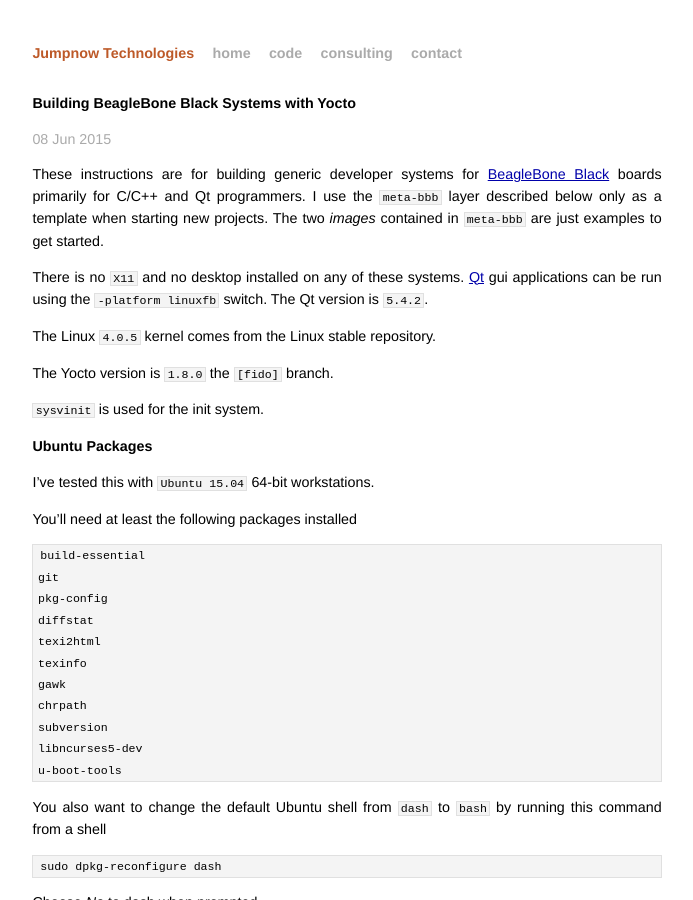
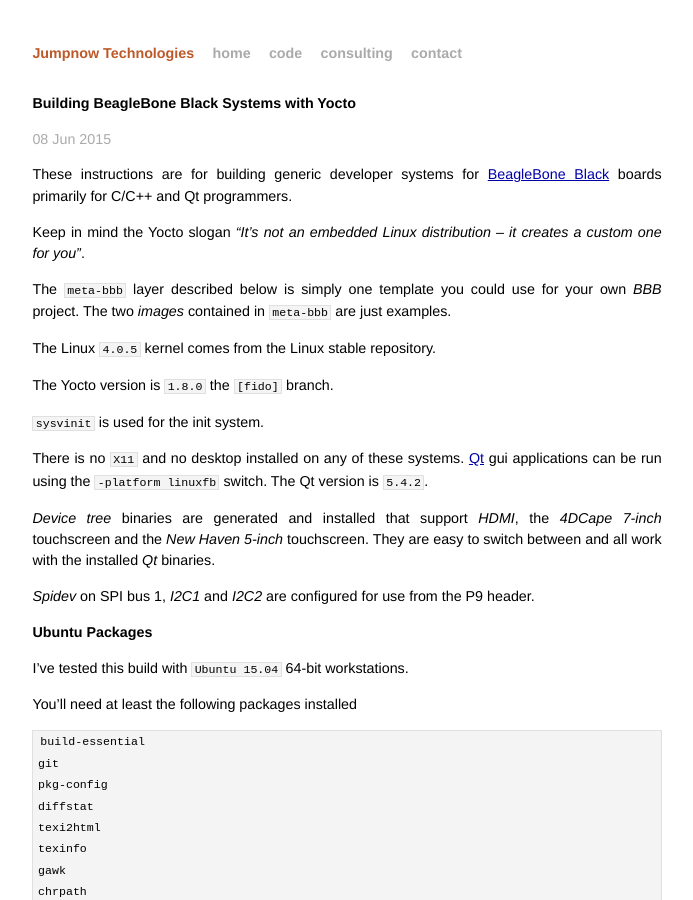
Before and after one commit to jumpnow/jumpnowtek-site, a Jekyll site: the page built from _posts/2015-06-08-BeagleBone-Systems-with-Yocto.md, in a window 1280 px wide and 900 px high. Shown: the whole window, without its empty margins (293-986 px from the left). Built offline with Jekyll 4.4.1, drawn with Linux system fonts in a browser that asks for light colours.

Commit message:
Update bone doc

```diff
--- a/_posts/2015-06-08-BeagleBone-Systems-with-Yocto.md
+++ b/_posts/2015-06-08-BeagleBone-Systems-with-Yocto.md
@@ -7,9 +7,13 @@
 tags: [linux, beaglebone, yocto]
 ---
 
-These instructions are for building generic developer systems for [BeagleBone Black][beagleboard] boards primarily for C/C++ and Qt programmers. I use the `meta-bbb` layer described below only as a template when starting new projects. The two *images* contained in `meta-bbb` are just examples to get started.
+These instructions are for building generic developer systems for [BeagleBone Black][beagleboard] boards
+primarily for C/C++ and Qt programmers.
 
-There is no `X11` and no desktop installed on any of these systems. [Qt][qt] gui applications can be run using the `-platform linuxfb` switch. The Qt version is `5.4.2`.
+Keep in mind the Yocto slogan *"It's not an embedded Linux distribution – it creates a custom one for you"*.
+
+The `meta-bbb` layer described below is simply one template you could use for your own *BBB* project.
+The two *images* contained in `meta-bbb` are just examples.
 
 The Linux `4.0.5` kernel comes from the Linux stable repository.
 
@@ -17,9 +21,19 @@
 
 `sysvinit` is used for the init system.
 
+There is no `X11` and no desktop installed on any of these systems. [Qt][qt] gui applications can be run using
+the `-platform linuxfb` switch. The Qt version is `5.4.2`.
+
+*Device tree* binaries are generated and installed that support *HDMI*, the *4DCape 7-inch* touchscreen and
+the *New Haven 5-inch* touchscreen. They are easy to switch between and all work with the installed *Qt*
+binaries.
+
+*Spidev* on SPI bus 1, *I2C1* and *I2C2* are configured for use from the P9 header.
+
+
 ### Ubuntu Packages
 
-I've tested this with `Ubuntu 15.04` 64-bit workstations.
+I've tested this build with `Ubuntu 15.04` 64-bit workstations.
 
 You'll need at least the following packages installed
 
```
Also changed, not shown: other parts of _posts/2015-06-08-BeagleBone-Systems-with-Yocto.md (+0 -2 lines).
